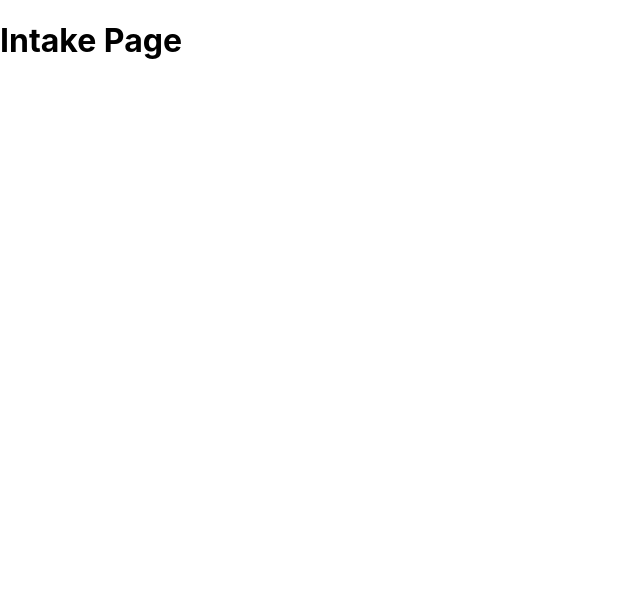
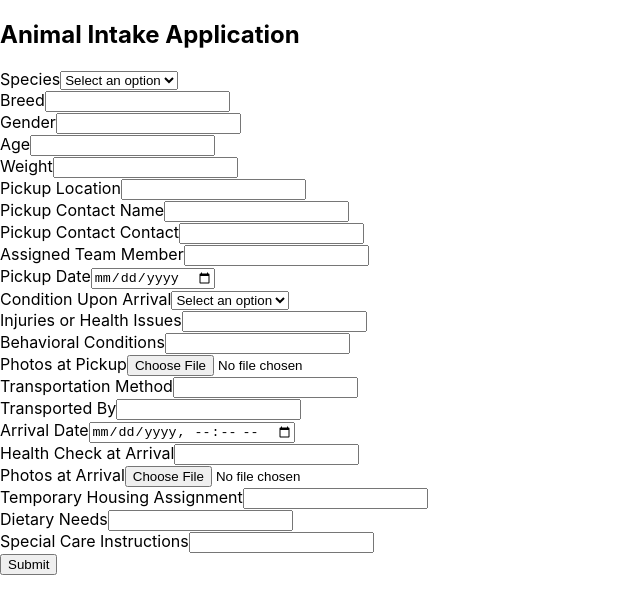
Before and after one commit to 2024-Arizona-Opportunity-Hack/SPARKS-Nature-sEdgeWildlife-Nature-sEdgeWildlifeandReptileRescueDigitalTransformation, a React (Create React App) app in the folder client/: page /intake in a window 1280 px wide. Shown: the top 614 px of the page, without its empty margins (0-640 px from the left). Built offline with nearby package versions, Linux system fonts and the light colour scheme.

Commit message:
Added Intake Form

```diff
--- a/client/src/pages/IntakePage.js
+++ b/client/src/pages/IntakePage.js
@@ -1,9 +1,61 @@
-function IntakePage () {
-    return (
-        <div>
-            <h1>Intake Page</h1>
-        </div>
-    )
-}
+import React from 'react';
+import DynamicForm from '../components/DynamicForm';
 
-export default IntakePage
+const IntakePage = () => {
+  const adoptionFormFields = [
+    { name: 'species', label: 'Species', type: 'select', required: true, options: ['Dog', 'Cat', 'Other'] },
+    { name: 'breed', label: 'Breed', type: 'text', required: true },
+    { name: 'gender', label: 'Gender', type: 'text', required: true },
+    { name: 'estimated_age', label: 'Age', type: 'number', required: true },
+    { name: 'weight', label: 'Weight', type: 'number', required: true },
+    { name: 'pickup_location', label: 'Pickup Location', type: 'text', required: true },
+    { name: 'pickup_contact_name', label: 'Pickup Contact Name', type: 'text', required: true },
+    { name: 'pickup_contact_phone', label: 'Pickup Contact Contact', type: 'tel', required: true },
+    { name: 'assigned_team_member', label: 'Assigned Team Member', type: 'text', required: true },
+    { name: 'pickup_date', label: 'Pickup Date', type: 'date', required: true },
+    { name: 'condition_upon_arrival', label: 'Condition Upon Arrival', type: 'select', required: true, options: ['Healthy', 'Injured', 'Sick', 'Malnourished'] },
+    { name: 'injuries_or_health_issues', label: 'Injuries or Health Issues', type: 'text', required: true },
+    { name: 'behavioral_conditions', label: 'Behavioral Conditions', type: 'text', required: true, options: ['Calm', 'Aggressive', 'Scared'] },
+    { name: 'photos_pickup', label: 'Photos at Pickup', type: 'file', required: false, multiple: true },
+    { name: 'transportation_method', label: 'Transportation Method', type: 'text', required: false },
+    { name: 'transported_by', label: 'Transported By', type: 'text', required: false },
+    { name: 'arrival_date', label: 'Arrival Date', type: 'datetime-local', required: true },
+    { name: 'health_check_at_arrival', label: 'Health Check at Arrival', type: 'textarea', required: false },
+    { name: 'photos_arrival', label: 'Photos at Arrival', type: 'file', required: false, multiple: true },
+    { name: 'temporary_housing_assignment', label: 'Temporary Housing Assignment', type: 'text', required: false },
+    { name: 'dietary_needs', label: 'Dietary Needs', type: 'textarea', required: false },
+    { name: 'special_care_instructions', label: 'Special Care Instructions', type: 'textarea', required: false }
+  ];
+
+  const handleSubmit = async (formData) => {
+    try {
+        const response = await fetch('/api/submit-intake-form', {
+            method: 'POST',
+            headers: {
+            'Content-Type': 'application/json',
+        },
+        body: JSON.stringify(formData),
+      });
+      if (response.ok) {
+        alert('Intake form submitted successfully!');
+      } else {
+        alert('Failed to submit form. Please try again.');
+      }
+    } catch (error) {
+      console.error('Error submitting form:', error);
+      alert('An error occurred. Please try again.');
+    }
+  };
+
+  return (
+    <div className="intake-page">
+      <DynamicForm
+        formFields={adoptionFormFields}
+        onSubmit={handleSubmit}
+        formTitle="Animal Intake Application"
+      />
+    </div>
+  );
+};
+
+export default IntakePage;
```
